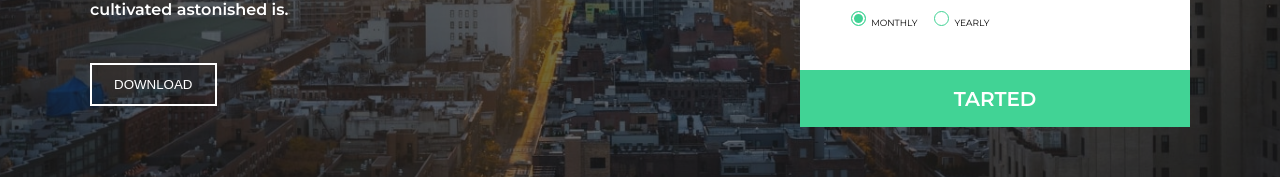
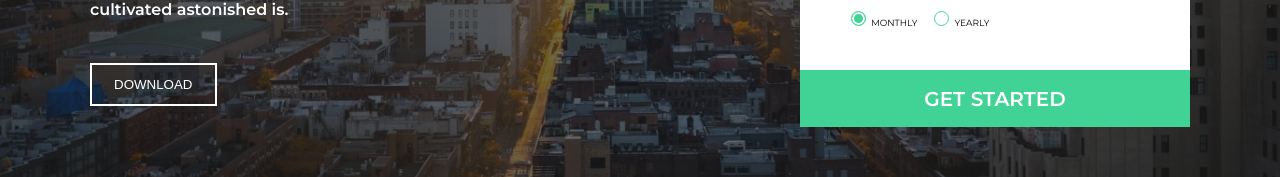
Before and after one commit to sablinskiene/Baigiamasis_darbas, a plain HTML site: page index.html in a window 1280 px wide. Shown: the part 617-794 px from the top of the page. Drawn offline with Linux system fonts and the light colour scheme.

Commit message:
small fix

```diff
--- a/index.html
+++ b/index.html
@@ -65,7 +65,7 @@
                                 <label for="subscription-yearly">Yearly</label>
                             </div>
                         </div>
-                            <h2 style="background-color: #41D395; cursor: pointer; color: white";>TARTED</h2>
+                            <h2 style="background-color: #41D395; cursor: pointer; color: white";>GET STARTED</h2>
                         </div>
                     </form>
                 </div>
```
